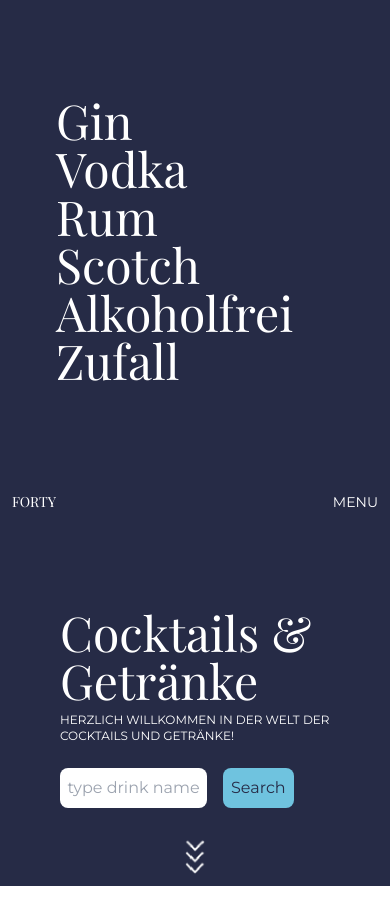
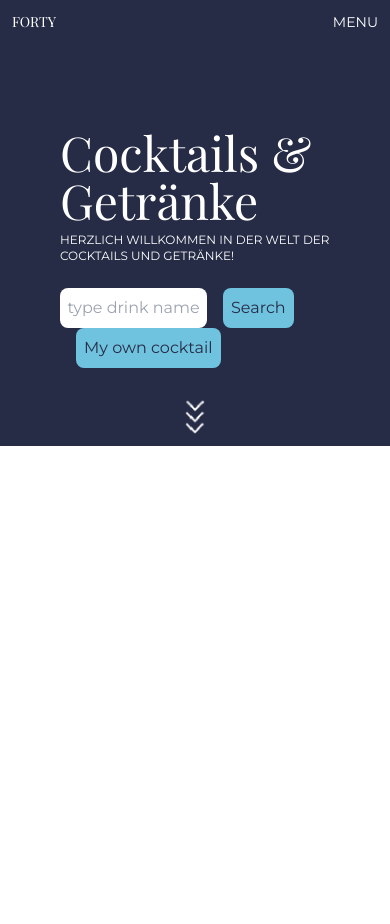
Before and after one commit to g-hoost/Forty, a React (Create React App) app: page / in a window 390 px wide. Shown: the top 924 px of the page. Built offline with nearby package versions, Linux system fonts and the light colour scheme; the HTML template or start-up script is replaced by a standard one.

Commit message:
own cocktail button

```diff
--- a/src/App.js
+++ b/src/App.js
@@ -9,7 +9,6 @@ import DrinkUpload from "./Components/DrinkUpload";
 import Footer from "./Components/Footer";
 import Grid from "./Components/Grid";
 import Header from "./Components/Header";
-import Menu from "./Components/Menu";
 import Searchbar from "./Components/Searchbar";
 
 class App extends Component
@@ -26,7 +25,6 @@ class App extends Component
   {
     return (
       <Router>
-        <Menu />
         <Header />
         <Switch>
           <Route path="/upload">
--- a/src/Components/DrinkTile.js
+++ b/src/Components/DrinkTile.js
@@ -6,7 +6,7 @@ const DrinkTile = (props) =>
   const currentURL = window.location.pathname;
 
   return (
-    <Link className="md:flex md:flex-wrap md:inline-block" to={`${currentURL}/${props.content.idDrink}`}>
+    <Link className="md:flex md:flex-wrap md:inline-block drink-tile" to={`${currentURL}/${props.content.idDrink}`}>
         <div className="flex h-full items-center justify-evenly ">
           <h2 className="w-1/3 transform -rotate-90 font-bold text-2xl">{props.content.strDrink}</h2>
           <img className="w-2/3 p-6 object-contain" src={`${props.content.strDrinkThumb}`} alt="Cocktail Img" />
--- a/src/Components/Grid.js
+++ b/src/Components/Grid.js
@@ -49,8 +49,7 @@ class Grid extends Component {
         {this.state.items &&
           this.state.items.map((item, index) => (
             <div
-              className="sort h-80 content-center flex direction
-              md:w-1/2"
+              className={"sort h-80 content-center flex direction md:w-1/2" + (item.strDrink ? ' reverse' : '')}
               key={index}
             >
               {item.strDrink ? (
--- a/src/Components/Header.js
+++ b/src/Components/Header.js
@@ -5,35 +5,17 @@ import {Link} from 'react-router-dom'
 
 const Header = () =>
 {
-  const openNav = () => {
-    document.getElementById("mySidenav").style.width = "250px";
-    document.getElementById("header").style.marginLeft = "250px";
-  }
-
-  function closeNav() {
-    document.getElementById("mySidenav").style.width = "0";
-    document.getElementById("main").style.marginLeft = "0";
-  }
-
   return (
     <header className="bg-dark-blue p-3">
       <article className="text-sm flex justify-between">
         <Link to="/"><h3 className="font-secondary uppercase"> Forty</h3></Link>
-        <p onClick="openNav()" id="mySidenav" className="uppercase">Menu</p>
+        <p onClick=""id="mySidenav" className="uppercase">Menu</p>
       </article>
       <section className="mt-24 ml-12 text-left">
         <h1 className="font-secondary text-5xl">Cocktails & Getränke</h1>
         <p className="text-xs uppercase mt-2">Herzlich Willkommen in der Welt der Cocktails und Getränke!</p>
         <div className="text-dark-blue mt-6">
           <Searchbar />
-          {/* <input className="bg-white rounded-lg  text-center py-2"
-            type="text"
-            name="search"
-            value="type something"
-            size="15"
-          // onChange={this.handleChange}
-          ></input>
-          <button className="bg-light-blue rounded-lg px-2 py-2 ml-4">Search</button> */}
         </div>
       </section>
       <div className="headerImgContainer grid justify-center ">
--- a/src/Components/Menu.js
+++ /dev/null
@@ -1,20 +0,0 @@
-import { Link } from "react-router-dom";
-
-
-const Menu = () => {
-  return (
-    <>
-      <div className="w-full px-14 py-24 bg-dark-blue text-white text-left font-secondary text-5xl
-      md:w-1/2">
-        <Link to="/gin"><p>Gin</p></Link>
-        <Link to="/vodka"><p>Vodka</p></Link>
-        <Link to="/rum"><p>Rum</p></Link>
-        <Link to="/scotch"><p>Scotch</p></Link>
-        <Link to="/alkoholfrei"><p>Alkoholfrei</p></Link>
-        <Link to="/zufall"><p>Zufall</p></Link>
-      </div>
-    </>
-  );
-};
-
-export default Menu;
--- a/src/Components/Searchbar.js
+++ b/src/Components/Searchbar.js
@@ -33,6 +33,7 @@ const Searchbar = () =>
           size="15"
         ></input>
         <Link to="/search"><button onClick={e => setTerm(e.target.value)} className="bg-light-blue rounded-lg px-2 py-2 ml-4">Search</button></Link>
+        <Link to="/upload"><button className="bg-light-blue rounded-lg px-2 py-2 ml-4 ">My own cocktail</button></Link>
       </form>
     </article>
   )
```
Also changed, not shown: src/site.css (+4 -4 lines).
